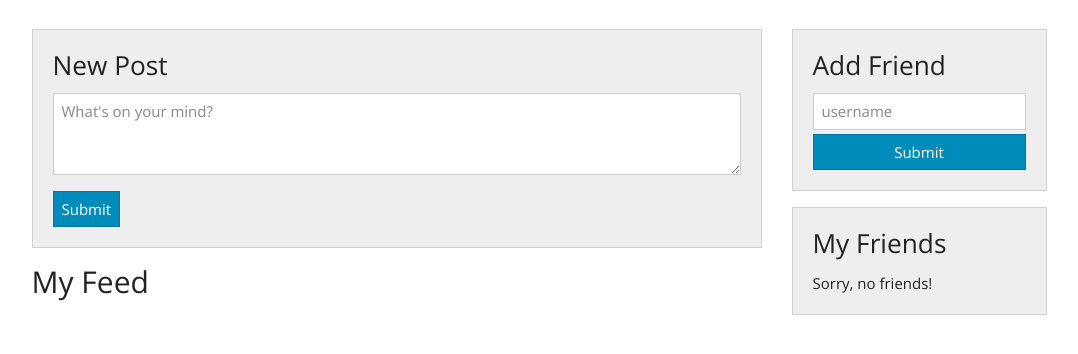
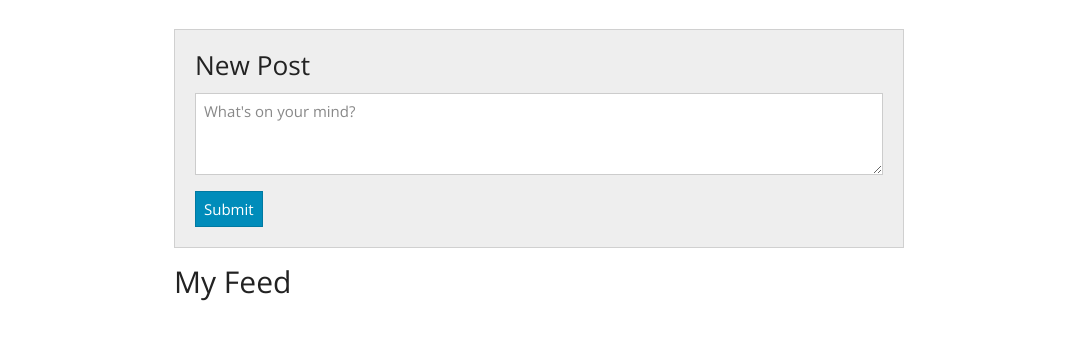
Before and after one commit to JeffCompasClassrooms/cs2450-youface-fall2025-the-walking-devs, a Flask app: template templates/feed.html in a window 1280 px wide. Shown: the part 226-580 px from the top of the page, without its empty margins (101-1179 px from the left). Run offline with Flask 3, Linux system fonts and the light colour scheme; the template is opened without the code that fills it, so the values that code supplies are empty; some libraries are stand-ins or nearby versions.

Commit message:
removed add friend aspect on website

```diff
--- a/templates/feed.html
+++ b/templates/feed.html
@@ -31,35 +31,4 @@
     </div>
     {% endfor %}
   </div>
-
-  <div class="col col-lg-3">
-    <div class="card bg-light mb-3">
-      <div class="card-body">
-        <h3 class="card-title">Add Friend</h3>
-        <form method="post" action="/addfriend">
-          <div class="form-group mb-1">
-            <input type="text" class="form-control" name="name" placeholder="username" />
-          </div>
-          <button type="submit" class="form-control btn btn-primary" name="addfriend">Submit</button>
-        </form>
-      </div>
-    </div>
-
-    <div class="card bg-light">
-      <div class="card-body">
-        <h3 class="card-title">My Friends</h3>
-        {% if friends %}
-          <ul>
-            {% for friend in friends %}
-              <li><a href="/friend/{{ friend.username }}">{{ friend.username }}</a></li>
-            {% endfor %}
-          </ul>
-        {% else %}
-          <p class="card-text">
-            Sorry, no friends!
-          </p>
-        {% endif %}
-      </div>
-    </div>
-  </div>
 {% endblock %}
```
